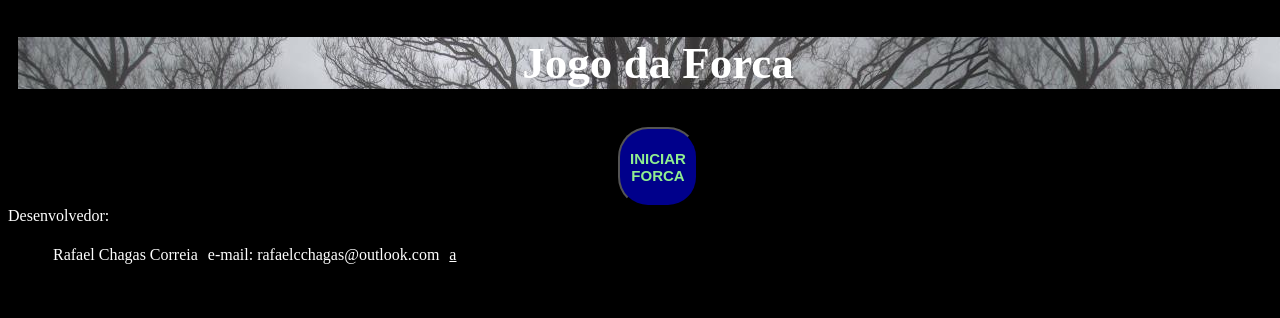
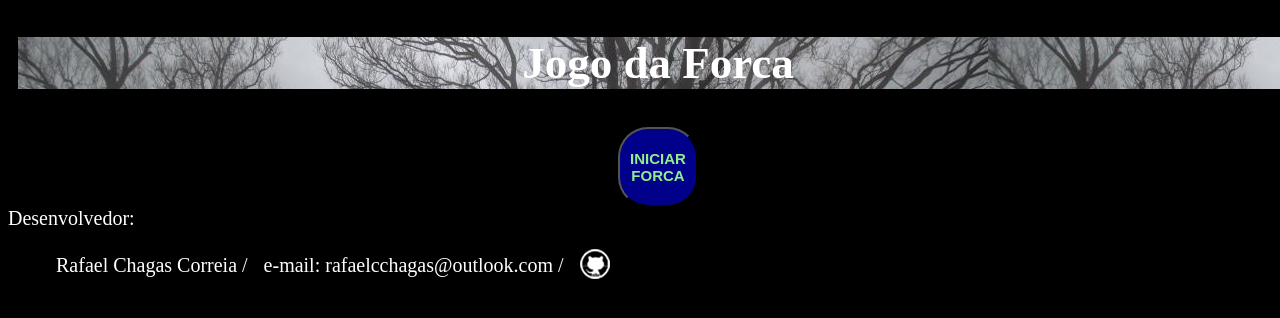
Before and after one commit to RafaelC12/JogoDaForca-Challenge2AluraOne.github.io, a plain HTML site: page index.html in a window 1280 px wide. Shown: the top 318 px of the page. Drawn offline with Linux system fonts and the light colour scheme.

Commit message:
Adicionando logo ao link para perfil do Github na página

```diff
--- a/css/index.css
+++ b/css/index.css
@@ -40,13 +40,14 @@ h1{
 }
 
 li{
-  padding: 5px;
+  padding: 8px;
 
 }
 
 .dados-dev ul li{
   display: inline-block;
   float: left;
+  font-size: 20px;
 }
 
 .apagar {
@@ -68,6 +69,11 @@ li{
   font-weight: 800;
 }
 
+.github {
+  position: relative;
+  bottom: 5px;
+}
+
 #bntReiniciar {
   border-radius: 50%;
   color: black;
--- a/index.html
+++ b/index.html
@@ -29,11 +29,11 @@
     </section>
 
     <footer class="dados-dev" name="dados-dev">
-      <label for="tabela-dados">Desenvolvedor:</label>
+      <label for="tabela-dados" style="font-size: 20px">Desenvolvedor:</label>
       <ul class="tabela-dados" name="tabela-dados">
-        <li class="name" name="name">Rafael Chagas Correia</li>
-        <li class="email" name="email">e-mail: rafaelcchagas@outlook.com</li>
-        <li class="github" name="github"><a href="https://github.com/RafaelC12" target="_blank">a</a></li>
+        <li class="name" name="name">Rafael Chagas Correia /</li>
+        <li class="email" name="email">e-mail: rafaelcchagas@outlook.com /</li>
+        <li class="github" name="github"><a href="https://github.com/RafaelC12" target="_blank"><img src="img/gitLogo.png" /></a></li>
       </ul>
     </footer>
 
```
Also changed, not shown: img/gitLogo.png (added).
